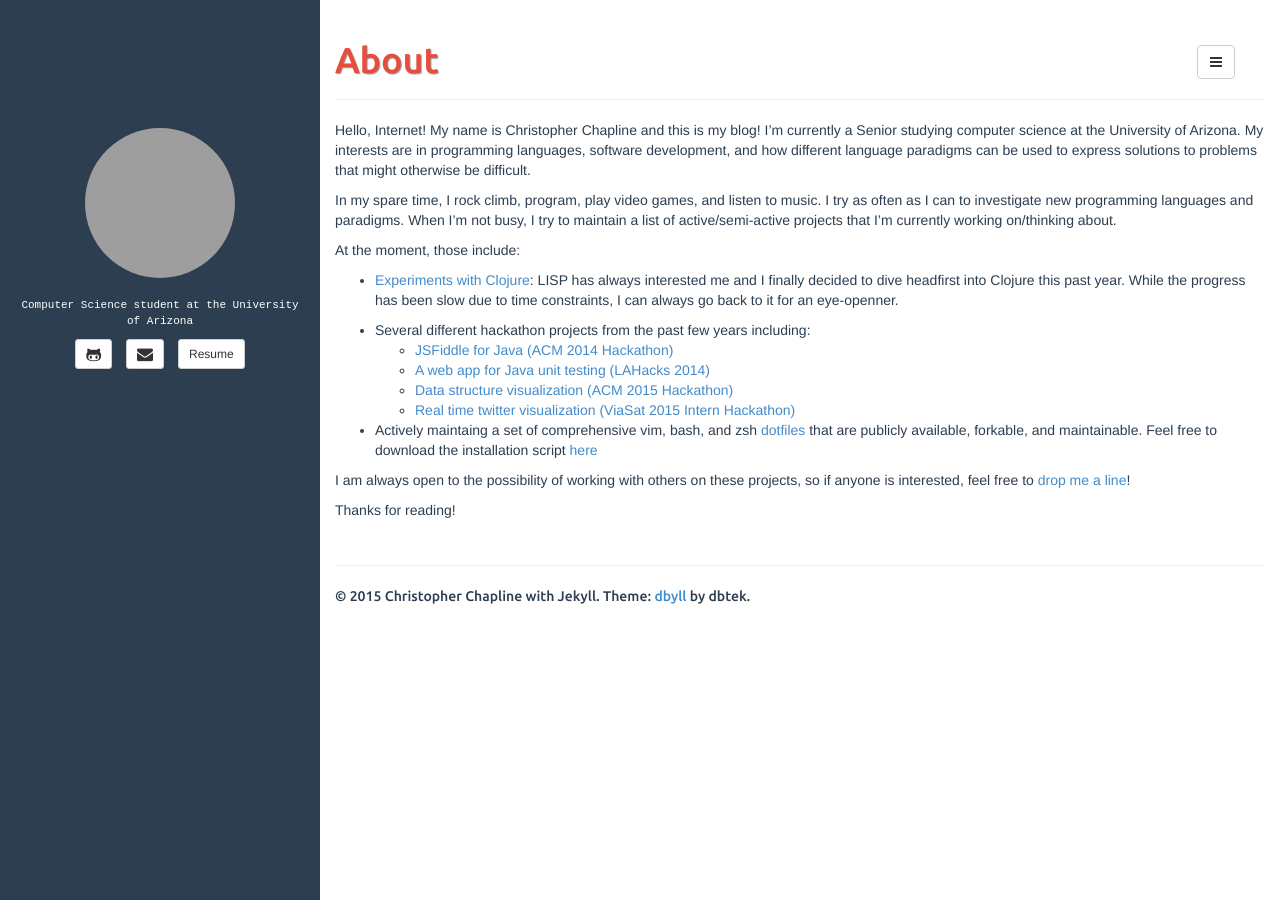
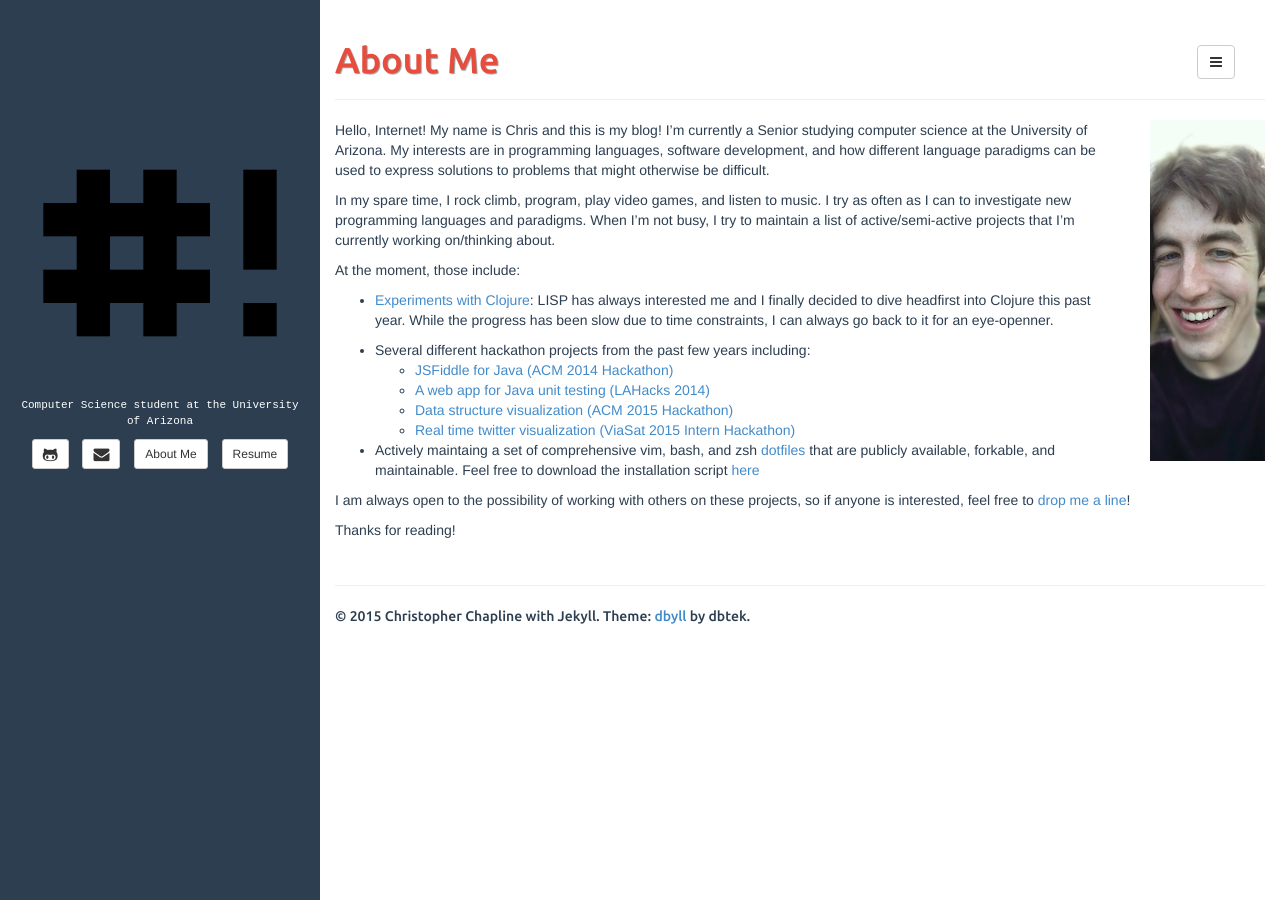
Before and after one commit to gizmo385/gizmo385.github.io, a Jekyll site: the page built from about.md, in a window 1280 px wide. Built offline with Jekyll 4.4.1, drawn with Linux system fonts in a browser that asks for light colours; Markdown is read by kramdown in place of the engine named in the settings; grey boxes are pictures that could not be loaded.

Commit message:
Updated about me and sidebar

```diff
--- a/_includes/sidebar.html
+++ b/_includes/sidebar.html
@@ -1,7 +1,7 @@
 <!-- sidebar.html -->
 <header class="sidebar-header" role="banner">
 	<a href="{{ site.BASE_PATH }}/">
-		<img src="http://www.gravatar.com/avatar/{{site.author.email_md5}}?s=150" class="img-circle" />
+		<img src="./public/shebang.png" width=250px />
 	</a>
 	<h3 class="title">
         <a href="{{ site.BASE_PATH }}/">{{ site.title }}</a>
@@ -37,6 +37,11 @@
 		</li>
 		{% endif %}
 		<li>
+      <a class="btn btn-default btn-sm" href="about.html">
+        About Me
+      </a>
+    </li>
+		<li>
       <a class="btn btn-default btn-sm" href="resume.pdf">
         Resume
       </a>
--- a/about.md
+++ b/about.md
@@ -1,9 +1,11 @@
 ---
 layout: page
-title: About
+title: About Me
 ---
 
-Hello, Internet! My name is Christopher Chapline and this is my blog! I'm currently a Senior
+<img src="me.jpg" class="my_pic" />
+
+Hello, Internet! My name is Chris and this is my blog! I'm currently a Senior
 studying computer science at the University of Arizona. My interests are in programming languages,
 software development, and how different language paradigms can be used to express solutions to
 problems that might otherwise be difficult.
--- a/assets/css/style.css
+++ b/assets/css/style.css
@@ -2,6 +2,11 @@
 
 body{
 	color: #2c3e50;
+}
+
+.my_pic {
+    float: right;
+    margin-left: 30px;
 }
 
 .sidebar {
```
Also changed, not shown: Me.jpg (added).
